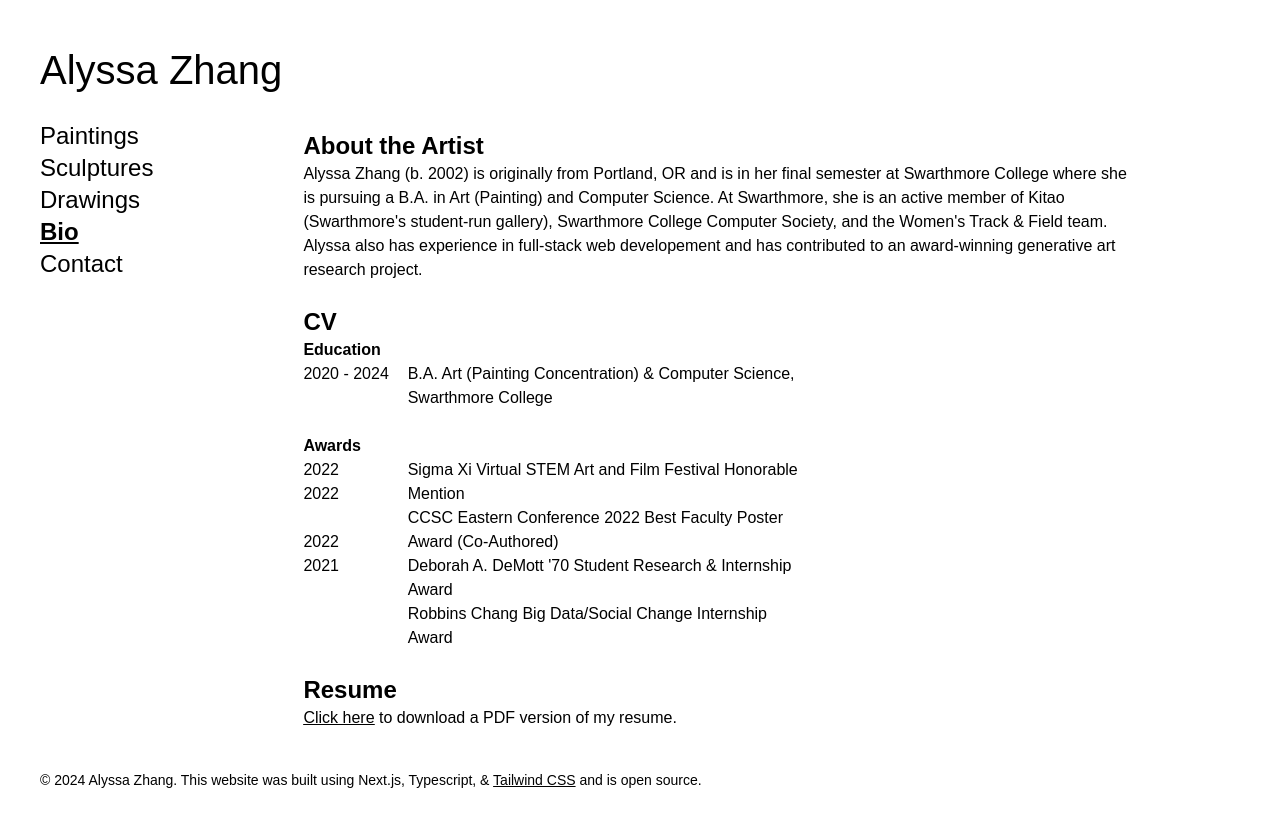
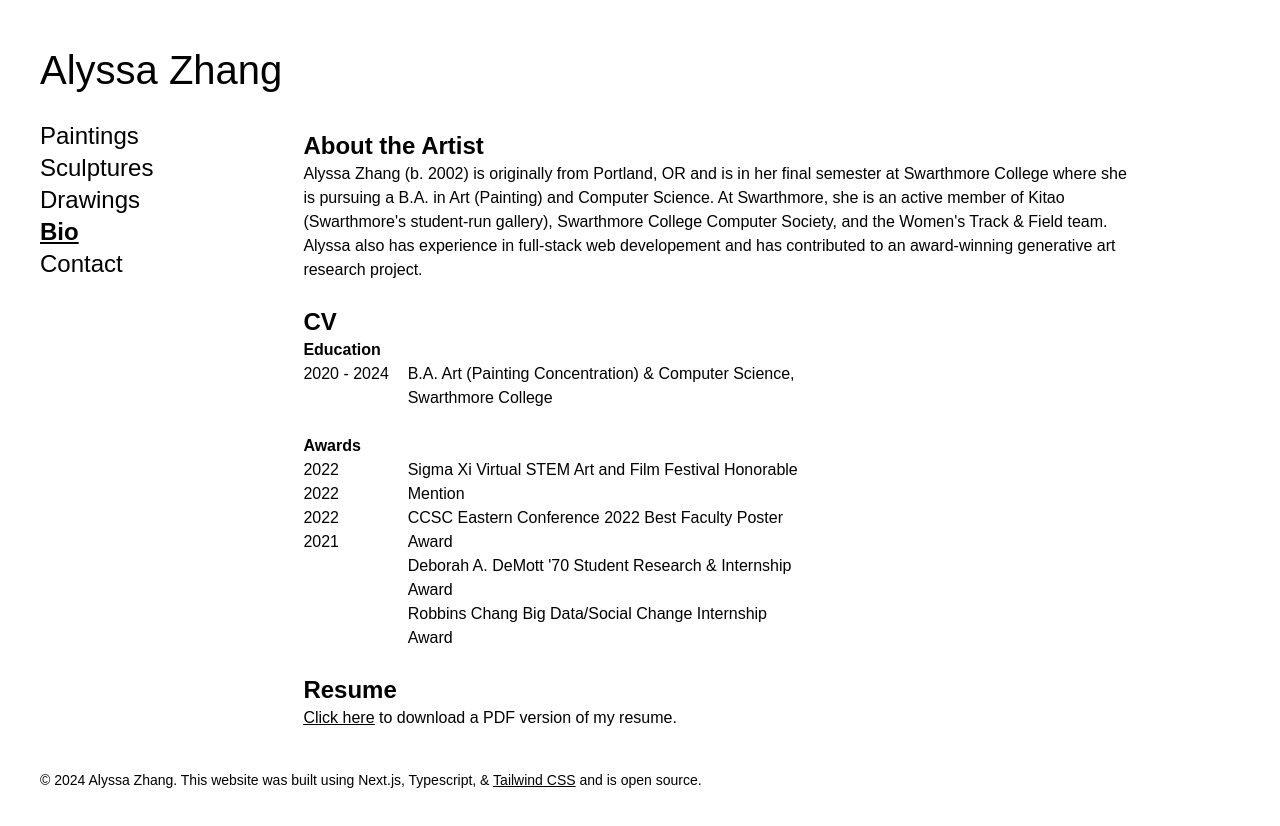
Before and after one commit to amzhang02/art-site, a Next.js app: page /bio in a window 1280 px wide. Shown: the top 826 px of the page. Built offline with nearby package versions, Linux system fonts and the light colour scheme; a web font is replaced by a local one.

Commit message:
edited bio page

```diff
--- a/app/bio/page.tsx
+++ b/app/bio/page.tsx
@@ -26,7 +26,6 @@ export default function Bio() {
                 <br/>
                 2022
                 <br/>
-                <br/>
                 2022
                 <br/>
                 2021
@@ -34,7 +33,7 @@ export default function Bio() {
             <div className="col-span-4">
                 Sigma Xi Virtual STEM Art and Film Festival Honorable Mention
                 <br/>
-                CCSC Eastern Conference 2022 Best Faculty Poster Award (Co-Authored)
+                CCSC Eastern Conference 2022 Best Faculty Poster Award
                 <br/>
                 Deborah A. DeMott '70 Student Research & Internship Award
                 <br/>
```
